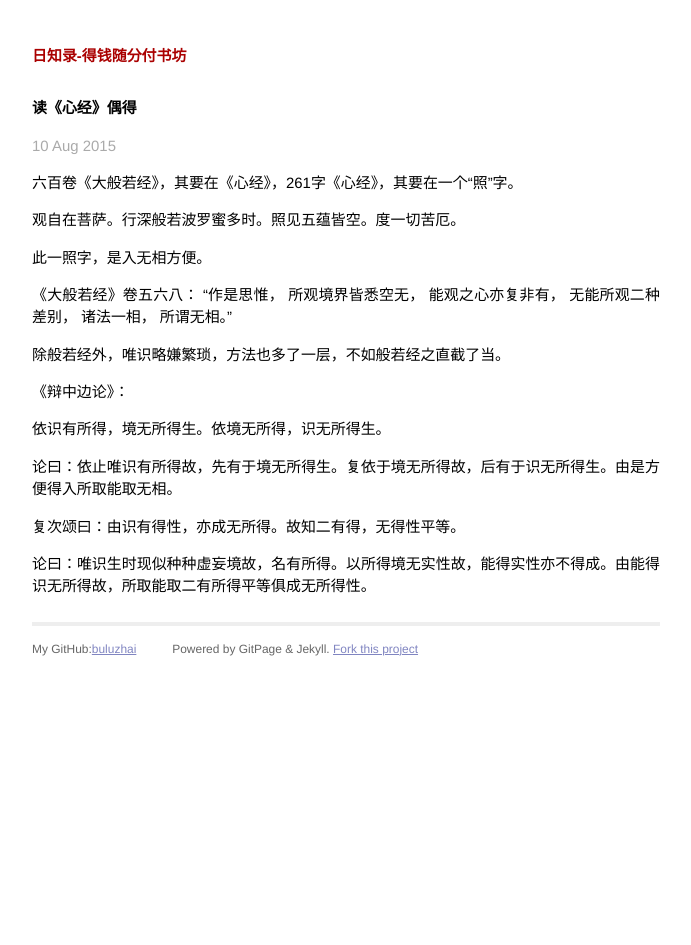
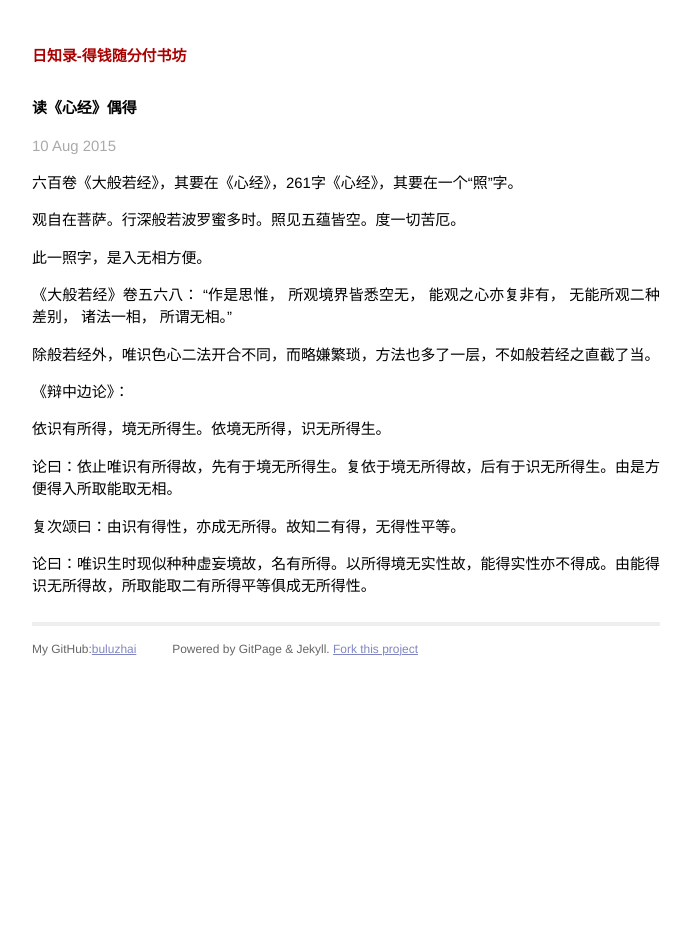
Before and after one commit to gpscad/buluzhai.github.io, a Jekyll site: the page built from _posts/2015-08-10-xinjing.markdown, in a window 1280 px wide. Shown: the whole page, without its empty margins (294-985 px from the left). Built offline with Jekyll 4.4.1, drawn with Linux system fonts in a browser that asks for light colours; Markdown is read by kramdown in place of the engine named in the settings; comment, search, counter and statistics services are not loaded.

Commit message:
Update 2015-08-10-xinjing.markdown

```diff
--- a/_posts/2015-08-10-xinjing.markdown
+++ b/_posts/2015-08-10-xinjing.markdown
@@ -14,7 +14,7 @@ categories: 读书
 
 >《大般若经》卷五六八： “作是思惟， 所观境界皆悉空无， 能观之心亦复非有， 无能所观二种差别， 诸法一相， 所谓无相。”
 
-除般若经外，唯识略嫌繁琐，方法也多了一层，不如般若经之直截了当。
+除般若经外，唯识色心二法开合不同，而略嫌繁琐，方法也多了一层，不如般若经之直截了当。
 
 《辩中边论》：
 
```
